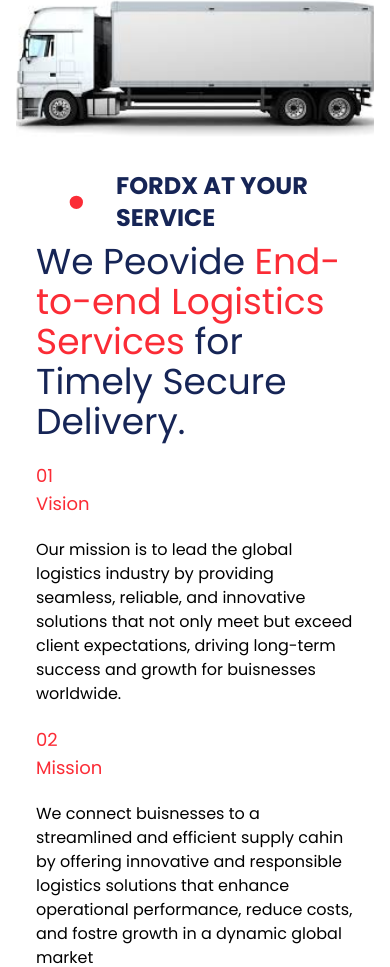
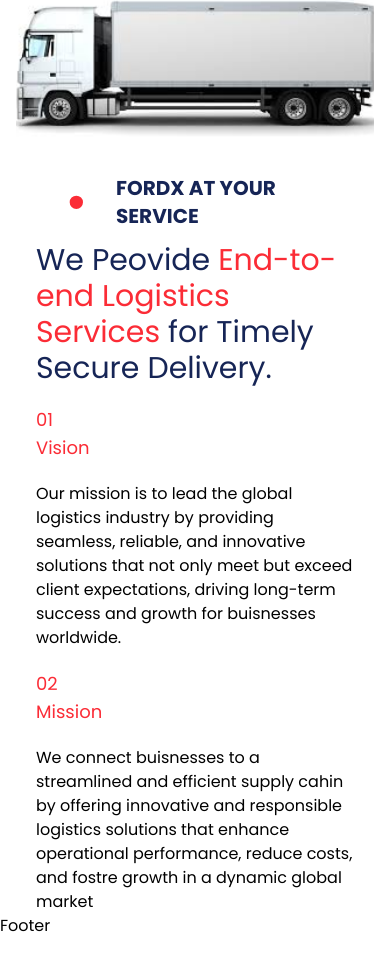
Before and after one commit to LupoNetn/Ford-X, a React (Vite) app: page / in a window 390 px wide. Shown: the part 1087-2054 px from the top of the page. After the commit the page ends 2025 px from the top, so only its background shows below. Built offline with nearby package versions, Linux system fonts and the light colour scheme; a web font is replaced by a local one.

Commit message:
Update AtYourService.jsx

```diff
--- a/src/components/Home/AtYourService.jsx
+++ b/src/components/Home/AtYourService.jsx
@@ -16,10 +16,10 @@
 
           <div className='flex items-center'>
             <span className=''><Dot size={80} className='text-red-500'/></span>
-            <h4 className='text-2xl text-blue-950 font-bold'>FORDX AT YOUR SERVICE</h4>
+            <h4 className='text-xl text-blue-950 font-bold'>FORDX AT YOUR SERVICE</h4>
           </div>
 
-          <h3 className='text-blue-950 text-4xl md:text-6xl '>
+          <h3 className='text-blue-950 text-3xl md:text-6xl '>
             We Peovide <span className='text-red-500'>End-to-end Logistics Services</span> for Timely Secure Delivery.
           </h3>
 
```
